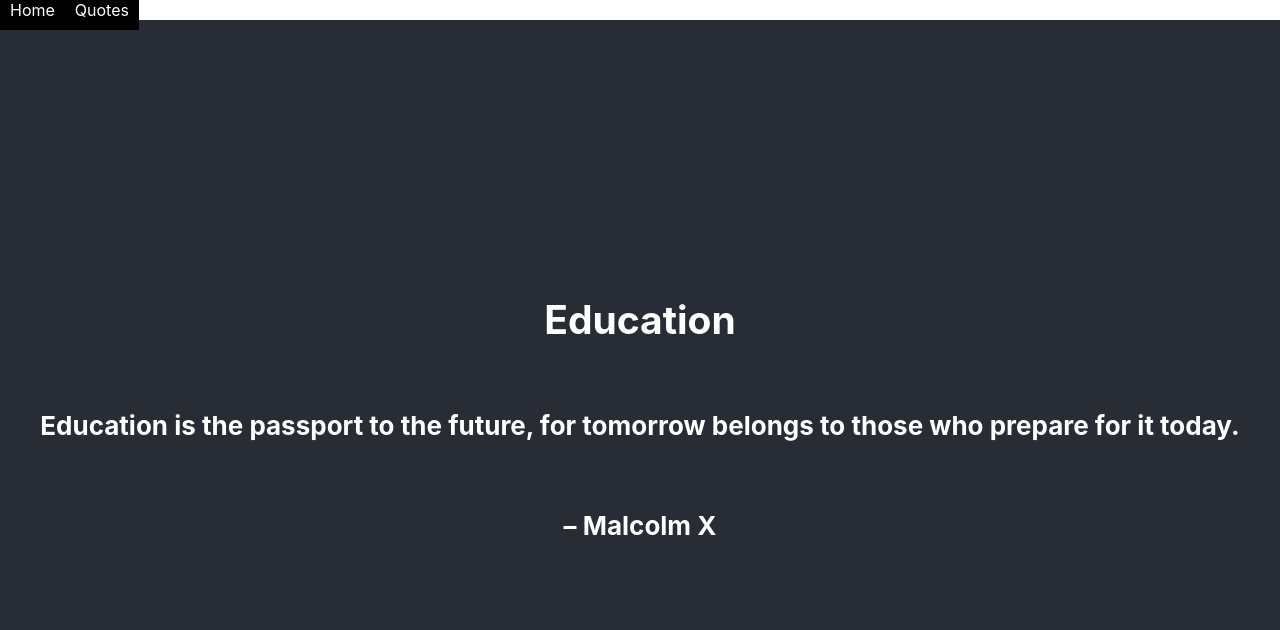
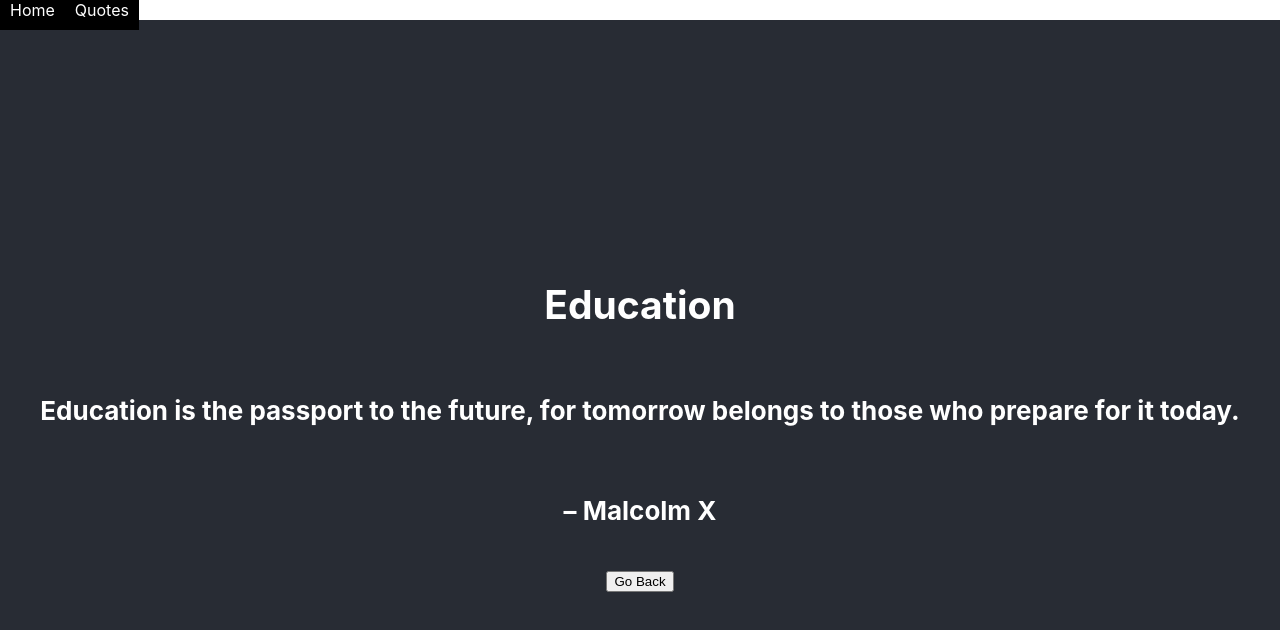
Before and after one commit to biancancanal/motivational-quotes-app, a React (Create React App) app: page /quotes/1 in a window 1280 px wide. Shown: the top 630 px of the page. Built offline with nearby package versions, Linux system fonts and the light colour scheme; data requests are answered from the project's data file.

Commit message:
Added GoBack Button

```diff
--- /dev/null
+++ b/src/components/GoBack.js
@@ -0,0 +1,14 @@
+import React from 'react'
+import { Link } from 'react-router-dom'
+
+ const GoBack = () => {
+    return (
+        <div>
+            <Link to={'/quotes'}>
+                <button>Go Back</button>
+            </Link>
+        </div>
+    )
+}
+
+export default GoBack
--- a/src/containers/QuoteDetails.js
+++ b/src/containers/QuoteDetails.js
@@ -1,4 +1,5 @@
 import React, { Component } from 'react'
+import GoBack from '../components/GoBack'
 
 class QuoteDetails extends Component {
     state = {
@@ -25,6 +26,7 @@
                 <h2>{this.state.fullQuote.keyword}</h2>
                 <h4>{this.state.fullQuote.quote}</h4>
                 <h4> – {this.state.fullQuote.author}</h4>
+                <GoBack />
             </div>
         )
     }
```
